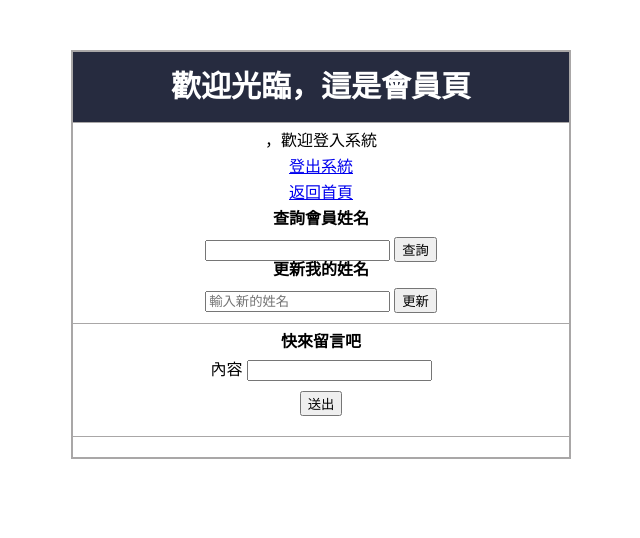
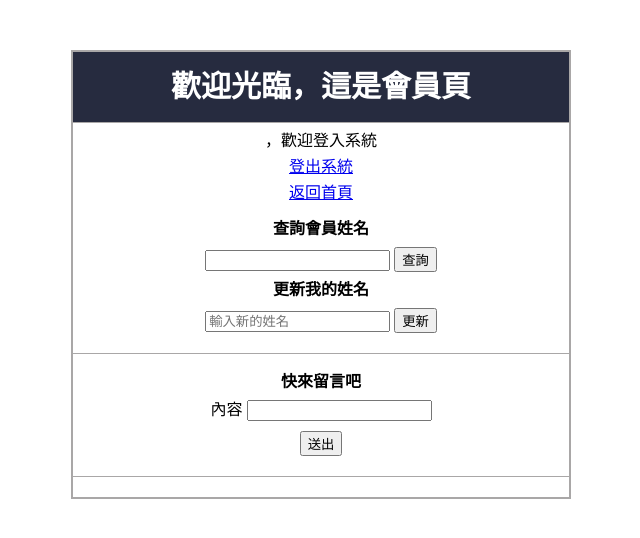
Before and after one commit to MingLin1995/WeHelp-Bootcamp-Stage1, a Flask app: page /member in a window 1280 px wide. Shown: the top 538 px of the page, without its empty margins (319-959 px from the left). Run offline with Flask 3, Linux system fonts and the light colour scheme; a user stored in the database is signed in; data that the repository does not hold is empty.

Commit message:
Add files via upload

```diff
--- a/Week7/static/member.css
+++ b/Week7/static/member.css
@@ -39,6 +39,7 @@ body {
 }
 .main h2 {
   font-weight: bold;
+  margin-top: 10px;
   margin-bottom: 10px;
 }
 .main form input {
@@ -52,3 +53,7 @@ body {
 .message {
   margin-bottom: 10px;
 }
+
+.main div {
+  margin-top: 10px;
+}
```
